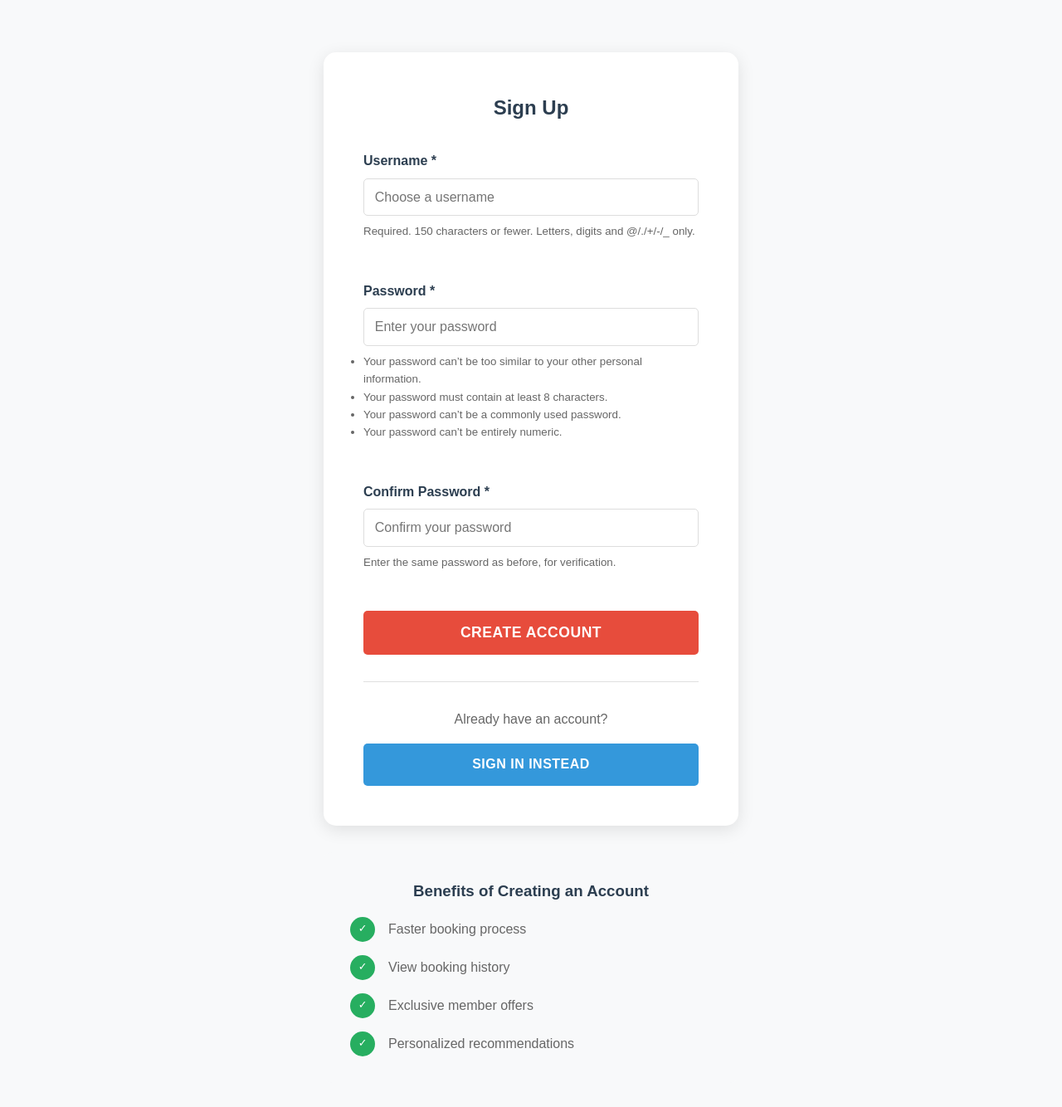
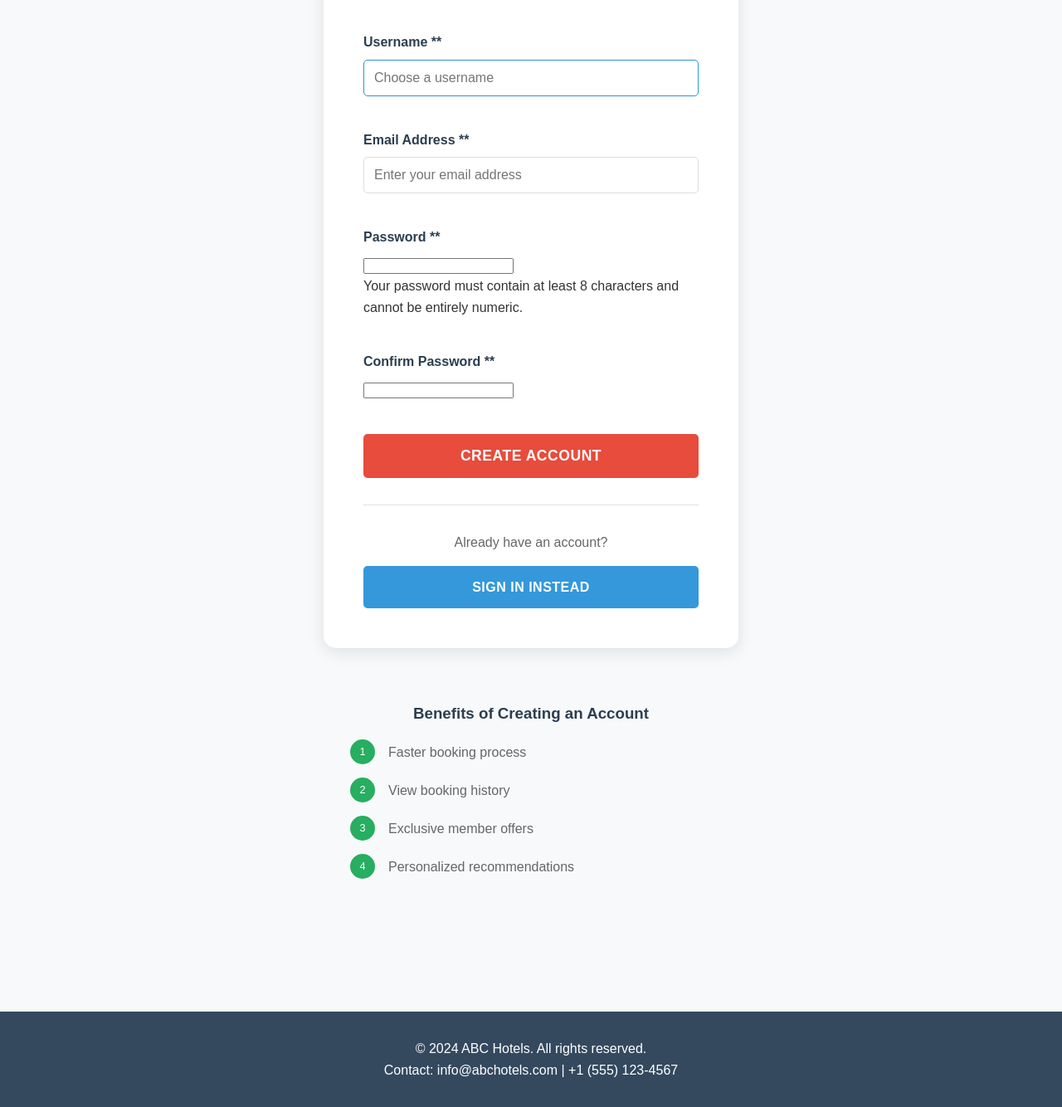
Before and after one commit to AnitaTam2001/abchotels, a Django app: page /register/ in a window 1280 px wide. Shown: the part 508-1842 px from the top of the page at 83% size. Run offline with Django 4.2, Linux system fonts and the light colour scheme.

Commit message:
Step 10: contact and email

```diff
--- /dev/null
+++ b/hotel/forms.py
@@ -0,0 +1,39 @@
+# hotel/forms.py
+from django import forms
+from django.contrib.auth.models import User
+from django.contrib.auth.forms import UserCreationForm
+
+class CustomUserCreationForm(UserCreationForm):
+    email = forms.EmailField(
+        required=True,
+        widget=forms.EmailInput(attrs={
+            'class': 'form-control',
+            'placeholder': 'Enter your email address'
+        })
+    )
+
+    class Meta:
+        model = User
+        fields = ['username', 'email', 'password1', 'password2']
+
+        widgets = {
+            'username': forms.TextInput(attrs={
+                'class': 'form-control',
+                'placeholder': 'Choose a username'
+            }),
+            'password1': forms.PasswordInput(attrs={
+                'class': 'form-control',
+                'placeholder': 'Enter password'
+            }),
+            'password2': forms.PasswordInput(attrs={
+                'class': 'form-control',
+                'placeholder': 'Confirm password'
+            }),
+        }
+
+    def save(self, commit=True):
+        user = super().save(commit=False)
+        user.email = self.cleaned_data['email']
+        if commit:
+            user.save()
+        return user
--- a/hotel/urls.py
+++ b/hotel/urls.py
@@ -3,11 +3,12 @@
 from django.conf import settings
 from django.conf.urls.static import static
 from . import views
+from django.contrib.auth import views as auth_views
 
 urlpatterns = [
     path('', views.home, name='home'),
     path('rooms/', views.room_list, name='room_list'),
-    path('city/<int:city_id>/', views.city_detail, name='city_detail'),  # ADDED: City detail
+    path('city/<int:city_id>/', views.city_detail, name='city_detail'),
     path('book/<int:room_id>/', views.booking_form, name='booking_form'),
     path('quick-booking/', views.room_list, name='quick_booking'),
     path('about/', views.about, name='about'),
@@ -15,12 +16,11 @@
     path('faq/', views.faq, name='faq'),
     path('careers/', views.careers, name='careers'),
     path('careers/job/<int:job_id>/', views.job_detail, name='job_detail'),
-    path('careers/job/<int:job_id>/apply/', views.job_application, name='job_application'),
+    path('careers/job/<int:job_id>/apply/', views.job_application, name='job_apply'),
     path('careers/why-work-with-us/', views.why_work_with_us, name='why_work_with_us'),
-    # Authentication URLs
     path('register/', views.register, name='register'),
-    path('login/', views.user_login, name='login'),
-    path('logout/', views.user_logout, name='logout'),
+    path('login/', auth_views.LoginView.as_view(template_name='registration/login.html'), name='login'),
+    path('logout/', auth_views.LogoutView.as_view(next_page='home'), name='logout'),
     path('profile/', views.profile, name='profile'),
 ]
 
--- a/hotel/views.py
+++ b/hotel/views.py
@@ -11,6 +11,86 @@
 from django.contrib.auth.decorators import login_required
 from .models import City, RoomType, Room, Booking, FAQ, Department, JobListing, JobApplication
 from datetime import datetime, date
+from django.contrib.auth.models import User
+from django.core.mail import send_mail
+from django.conf import settings
+from .forms import CustomUserCreationForm  # ADD THIS IMPORT
+
+
+
+def register(request):
+    if request.method == 'POST':
+        # Get form data
+        username = request.POST.get('username')
+        email = request.POST.get('email')  # Get email from form
+        password1 = request.POST.get('password1')
+        password2 = request.POST.get('password2')
+
+        # Validation
+        errors = []
+
+        # Check if passwords match
+        if password1 != password2:
+            errors.append("Passwords do not match.")
+
+        # Check if username already exists
+        if User.objects.filter(username=username).exists():
+            errors.append("Username already exists. Please choose a different one.")
+
+        # Check if email already exists
+        if User.objects.filter(email=email).exists():
+            errors.append("Email address is already registered. Please use a different email.")
+
+        # Check if email is provided and valid
+        if not email:
+            errors.append("Email address is required.")
+        elif '@' not in email:
+            errors.append("Please enter a valid email address.")
+
+        # If there are errors, show them
+        if errors:
+            for error in errors:
+                messages.error(request, error)
+            # Return the form with existing data
+            context = {
+                'form': {
+                    'username': {'value': username},
+                    'email': {'value': email},
+                }
+            }
+            return render(request, 'register.html', context)
+
+        # If no errors, create the user
+        try:
+            user = User.objects.create_user(
+                username=username,
+                email=email,  # Save email to user model
+                password=password1
+            )
+
+            # Log the user in after registration
+            login(request, user)
+            messages.success(request, "Registration successful! Welcome to ABC Hotels.")
+            return redirect('home')
+
+        except Exception as e:
+            messages.error(request, f"An error occurred during registration: {str(e)}")
+            context = {
+                'form': {
+                    'username': {'value': username},
+                    'email': {'value': email},
+                }
+            }
+            return render(request, 'register.html', context)
+
+    # If it's a GET request, show empty form
+    return render(request, 'register.html')
+
+
+
+
+
+
 
 def home(request):
     """Home page view"""
@@ -395,3 +475,42 @@
     return render(request, 'profile.html', {
         'user_bookings': user_bookings
     })
+
+# Add this function to hotel/views.py if you want email functionality
+
+def send_welcome_email(user_email, username):
+    subject = 'Welcome to Our Hotel Booking System'
+    message = f'''
+    Dear {username},
+
+    Thank you for registering with our hotel booking system!
+
+    We're excited to have you as a member of our community.
+
+    Best regards,
+    Hotel Team
+    '''
+
+    send_mail(
+        subject,
+        message,
+        settings.DEFAULT_FROM_EMAIL,
+        [user_email],
+        fail_silently=False,
+    )
+
+
+def register(request):
+    if request.method == 'POST':
+        form = CustomUserCreationForm(request.POST)
+        if form.is_valid():
+            user = form.save()
+            username = form.cleaned_data.get('username')
+            messages.success(request, f'Account {username} created successfully! Please log in.')
+            return redirect('login')
+        else:
+            messages.error(request, 'Please correct the errors below.')
+    else:
+        form = CustomUserCreationForm()
+
+    return render(request, 'registration/register.html', {'form': form})
--- a/templates/contact.html
+++ b/templates/contact.html
@@ -37,7 +37,8 @@
                     <div style="margin-bottom: 2rem;">
                         <h3 style="color: #2c3e50; margin-bottom: 1rem;">✉️ Email</h3>
                         <p style="color: #666;">
-                            General: info@abchotels.com<br>
+<!--                            General: info@abchotels.com<br> -->
+                            General: anitatam2001@gmail.com<br>
                             Reservations: reservations@abchotels.com<br>
                             Support: support@abchotels.com
                         </p>
--- a/templates/register.html
+++ /dev/null
@@ -1,110 +0,0 @@
-<!-- templates/register.html -->
-{% extends 'base.html' %}
-
-{% block content %}
-<section class="hero-section" style="background-image: linear-gradient(rgba(0,0,0,0.6), rgba(0,0,0,0.6)), url('https://images.unsplash.com/photo-1566073771259-6a8506099945?ixlib=rb-4.0.3&ixid=M3wxMjA3fDB8MHxwaG90by1wYWdlfHx8fGVufDB8fHx8fA%3D%3D&auto=format&fit=crop&w=1920&q=80');">
-    <div class="container">
-        <h1 class="hero-title">Create Your Account</h1>
-        <p class="hero-subtitle">Join ABC Hotels for a personalized experience</p>
-    </div>
-</section>
-
-<section style="padding: 4rem 0;">
-    <div class="container">
-        <div style="max-width: 500px; margin: 0 auto;">
-            <div style="background: white; padding: 3rem; border-radius: 15px; box-shadow: 0 5px 20px rgba(0,0,0,0.1);">
-                <h2 style="text-align: center; margin-bottom: 2rem; color: #2c3e50;">Sign Up</h2>
-
-                <form method="post" style="display: grid; gap: 1.5rem;">
-                    {% csrf_token %}
-
-                    {% if form.errors %}
-                    <div style="background: #f8d7da; color: #721c24; padding: 1rem; border-radius: 5px; margin-bottom: 1rem;">
-                        <strong>Please correct the following errors:</strong>
-                        <ul style="margin: 0.5rem 0 0 1rem;">
-                            {% for field in form %}
-                                {% for error in field.errors %}
-                                    <li>{{ error }}</li>
-                                {% endfor %}
-                            {% endfor %}
-                            {% for error in form.non_field_errors %}
-                                <li>{{ error }}</li>
-                            {% endfor %}
-                        </ul>
-                    </div>
-                    {% endif %}
-
-                    <div class="form-group">
-                        <label class="form-label">Username *</label>
-                        <input type="text" name="username" class="form-input" required
-                               placeholder="Choose a username" value="{{ form.username.value|default:'' }}">
-                        {% if form.username.help_text %}
-                        <small style="color: #666; display: block; margin-top: 0.5rem;">
-                            {{ form.username.help_text }}
-                        </small>
-                        {% endif %}
-                    </div>
-
-                    <div class="form-group">
-                        <label class="form-label">Password *</label>
-                        <input type="password" name="password1" class="form-input" required
-                               placeholder="Enter your password">
-                        {% if form.password1.help_text %}
-                        <small style="color: #666; display: block; margin-top: 0.5rem;">
-                            {{ form.password1.help_text }}
-                        </small>
-                        {% endif %}
-                    </div>
-
-                    <div class="form-group">
-                        <label class="form-label">Confirm Password *</label>
-                        <input type="password" name="password2" class="form-input" required
-                               placeholder="Confirm your password">
-                        {% if form.password2.help_text %}
-                        <small style="color: #666; display: block; margin-top: 0.5rem;">
-                            {{ form.password2.help_text }}
-                        </small>
-                        {% endif %}
-                    </div>
-
-                    <button type="submit" class="btn btn-primary" style="width: 100%; padding: 1rem; font-size: 1.1rem;">
-                        Create Account
-                    </button>
-                </form>
-
-                <div style="text-align: center; margin-top: 2rem; padding-top: 2rem; border-top: 1px solid #e0e0e0;">
-                    <p style="color: #666; margin-bottom: 1rem;">
-                        Already have an account?
-                    </p>
-                    <a href="{% url 'login' %}" class="btn" style="width: 100%;">
-                        Sign In Instead
-                    </a>
-                </div>
-            </div>
-
-            <!-- Benefits of Registration -->
-            <div style="background: #f8f9fa; padding: 2rem; border-radius: 10px; margin-top: 2rem;">
-                <h3 style="text-align: center; margin-bottom: 1rem; color: #2c3e50;">Benefits of Creating an Account</h3>
-                <div style="display: grid; gap: 1rem;">
-                    <div style="display: flex; align-items: center; gap: 1rem;">
-                        <span style="background: #27ae60; color: white; width: 30px; height: 30px; border-radius: 50%; display: flex; align-items: center; justify-content: center; font-size: 0.8rem;">✓</span>
-                        <span style="color: #666;">Faster booking process</span>
-                    </div>
-                    <div style="display: flex; align-items: center; gap: 1rem;">
-                        <span style="background: #27ae60; color: white; width: 30px; height: 30px; border-radius: 50%; display: flex; align-items: center; justify-content: center; font-size: 0.8rem;">✓</span>
-                        <span style="color: #666;">View booking history</span>
-                    </div>
-                    <div style="display: flex; align-items: center; gap: 1rem;">
-                        <span style="background: #27ae60; color: white; width: 30px; height: 30px; border-radius: 50%; display: flex; align-items: center; justify-content: center; font-size: 0.8rem;">✓</span>
-                        <span style="color: #666;">Exclusive member offers</span>
-                    </div>
-                    <div style="display: flex; align-items: center; gap: 1rem;">
-                        <span style="background: #27ae60; color: white; width: 30px; height: 30px; border-radius: 50%; display: flex; align-items: center; justify-content: center; font-size: 0.8rem;">✓</span>
-                        <span style="color: #666;">Personalized recommendations</span>
-                    </div>
-                </div>
-            </div>
-        </div>
-    </div>
-</section>
-{% endblock %}
--- /dev/null
+++ b/templates/registration/register.html
@@ -0,0 +1,212 @@
+<!-- templates/registration/register.html -->
+{% extends 'base.html' %}
+{% load static %}
+
+{% block title %}User Registration{% endblock %}
+
+{% block content %}
+<section class="hero-section" style="background-image: linear-gradient(rgba(0,0,0,0.6), rgba(0,0,0,0.6)), url('https://images.unsplash.com/photo-1566073771259-6a8506099945?ixlib=rb-4.0.3&ixid=M3wxMjA3fDB8MHxwaG90by1wYWdlfHx8fGVufDB8fHx8fA%3D%3D&auto=format&fit=crop&w=1920&q=80');">
+    <div class="container">
+        <h1 class="hero-title">Create Your Account</h1>
+        <p class="hero-subtitle">Join ABC Hotels for a personalized experience</p>
+    </div>
+</section>
+
+<section style="padding: 4rem 0;">
+    <div class="container">
+        <div style="max-width: 500px; margin: 0 auto;">
+            <div style="background: white; padding: 3rem; border-radius: 15px; box-shadow: 0 5px 20px rgba(0,0,0,0.1);">
+                <h2 style="text-align: center; margin-bottom: 2rem; color: #2c3e50;">Sign Up</h2>
+
+                <!-- Display messages -->
+                {% if messages %}
+                    {% for message in messages %}
+                        <div class="alert alert-{{ message.tags }} alert-dismissible fade show" role="alert">
+                            {{ message }}
+                            <button type="button" class="btn-close" data-bs-dismiss="alert" aria-label="Close"></button>
+                        </div>
+                    {% endfor %}
+                {% endif %}
+
+                <form method="post" novalidate style="display: grid; gap: 1.5rem;">
+                    {% csrf_token %}
+
+                    {% if form.errors %}
+                    <div style="background: #f8d7da; color: #721c24; padding: 1rem; border-radius: 5px; margin-bottom: 1rem;">
+                        <strong>Please correct the following errors:</strong>
+                        <ul style="margin: 0.5rem 0 0 1rem;">
+                            {% for field in form %}
+                                {% for error in field.errors %}
+                                    <li>{{ error }}</li>
+                                {% endfor %}
+                            {% endfor %}
+                            {% for error in form.non_field_errors %}
+                                <li>{{ error }}</li>
+                            {% endfor %}
+                        </ul>
+                    </div>
+                    {% endif %}
+
+                    <!-- Username Field -->
+                    <div class="form-group">
+                        <label class="form-label">Username **</label>
+                        {{ form.username }}
+                        {% if form.username.errors %}
+                            <div class="text-danger">
+                                {% for error in form.username.errors %}
+                                    <small>{{ error }}</small>
+                                {% endfor %}
+                            </div>
+                        {% endif %}
+                    </div>
+
+                    <!-- Email Field -->
+                    <div class="form-group">
+                        <label class="form-label">Email Address **</label>
+                        {{ form.email }}
+                        {% if form.email.errors %}
+                            <div class="text-danger">
+                                {% for error in form.email.errors %}
+                                    <small>{{ error }}</small>
+                                {% endfor %}
+                            </div>
+                        {% endif %}
+                    </div>
+
+                    <!-- Password Field -->
+                    <div class="form-group">
+                        <label class="form-label">Password **</label>
+                        {{ form.password1 }}
+                        {% if form.password1.errors %}
+                            <div class="text-danger">
+                                {% for error in form.password1.errors %}
+                                    <small>{{ error }}</small>
+                                {% endfor %}
+                            </div>
+                        {% endif %}
+                        <div class="form-text">
+                            Your password must contain at least 8 characters and cannot be entirely numeric.
+                        </div>
+                    </div>
+
+                    <!-- Confirm Password Field -->
+                    <div class="form-group">
+                        <label class="form-label">Confirm Password **</label>
+                        {{ form.password2 }}
+                        {% if form.password2.errors %}
+                            <div class="text-danger">
+                                {% for error in form.password2.errors %}
+                                    <small>{{ error }}</small>
+                                {% endfor %}
+                            </div>
+                        {% endif %}
+                    </div>
+
+                    <button type="submit" class="btn btn-primary" style="width: 100%; padding: 1rem; font-size: 1.1rem;">
+                        Create Account
+                    </button>
+                </form>
+
+                <div style="text-align: center; margin-top: 2rem; padding-top: 2rem; border-top: 1px solid #e0e0e0;">
+                    <p style="color: #666; margin-bottom: 1rem;">Already have an account?</p>
+                    <a href="{% url 'login' %}" class="btn" style="width: 100%;">Sign In Instead</a>
+                </div>
+            </div>
+
+            <!-- Benefits of Registration -->
+            <div style="background: #f8f9fa; padding: 2rem; border-radius: 10px; margin-top: 2rem;">
+                <h3 style="text-align: center; margin-bottom: 1rem; color: #2c3e50;">Benefits of Creating an Account</h3>
+                <div style="display: grid; gap: 1rem;">
+                    <div style="display: flex; align-items: center; gap: 1rem;">
+                        <span style="background: #27ae60; color: white; width: 30px; height: 30px; border-radius: 50%; display: flex; align-items: center; justify-content: center; font-size: 0.8rem;">1</span>
+                        <span style="color: #666;">Faster booking process</span>
+                    </div>
+                    <div style="display: flex; align-items: center; gap: 1rem;">
+                        <span style="background: #27ae60; color: white; width: 30px; height: 30px; border-radius: 50%; display: flex; align-items: center; justify-content: center; font-size: 0.8rem;">2</span>
+                        <span style="color: #666;">View booking history</span>
+                    </div>
+                    <div style="display: flex; align-items: center; gap: 1rem;">
+                        <span style="background: #27ae60; color: white; width: 30px; height: 30px; border-radius: 50%; display: flex; align-items: center; justify-content: center; font-size: 0.8rem;">3</span>
+                        <span style="color: #666;">Exclusive member offers</span>
+                    </div>
+                    <div style="display: flex; align-items: center; gap: 1rem;">
+                        <span style="background: #27ae60; color: white; width: 30px; height: 30px; border-radius: 50%; display: flex; align-items: center; justify-content: center; font-size: 0.8rem;">4</span>
+                        <span style="color: #666;">Personalized recommendations</span>
+                    </div>
+                </div>
+            </div>
+        </div>
+    </div>
+</section>
+
+<style>
+    .form-group {
+        margin-bottom: 1rem;
+    }
+
+    .form-label {
+        display: block;
+        margin-bottom: 0.5rem;
+        font-weight: bold;
+        color: #2c3e50;
+    }
+
+    .form-control {
+        width: 100%;
+        padding: 0.75rem;
+        border: 1px solid #ddd;
+        border-radius: 5px;
+        font-size: 1rem;
+        transition: border-color 0.3s;
+    }
+
+    .form-control:focus {
+        outline: none;
+        border-color: #3498db;
+        box-shadow: 0 0 2px rgba(52, 152, 219, 0.2);
+    }
+
+    .btn {
+        display: inline-block;
+        background: #3498db;
+        color: white;
+        padding: 0.8rem 1.5rem;
+        text-decoration: none;
+        border-radius: 5px;
+        border: none;
+        cursor: pointer;
+        transition: background 0.3s;
+        text-align: center;
+    }
+
+    .btn:hover {
+        background: #2980b9;
+    }
+
+    .btn-primary {
+        background: #e74c3c;
+    }
+
+    .btn-primary:hover {
+        background: #c0392b;
+    }
+
+    .hero-section {
+        background-size: cover;
+        background-position: center;
+        color: white;
+        text-align: center;
+        padding: 4rem 0;
+    }
+
+    .hero-title {
+        font-size: 3rem;
+        margin-bottom: 1rem;
+    }
+
+    .hero-subtitle {
+        font-size: 1.2rem;
+        opacity: 0.9;
+    }
+</style>
+{% endblock %}
```
Also changed, not shown: templates/login.html (deleted, +0 -56 lines), templates/registration/login.html (added, +159 -0 lines).
